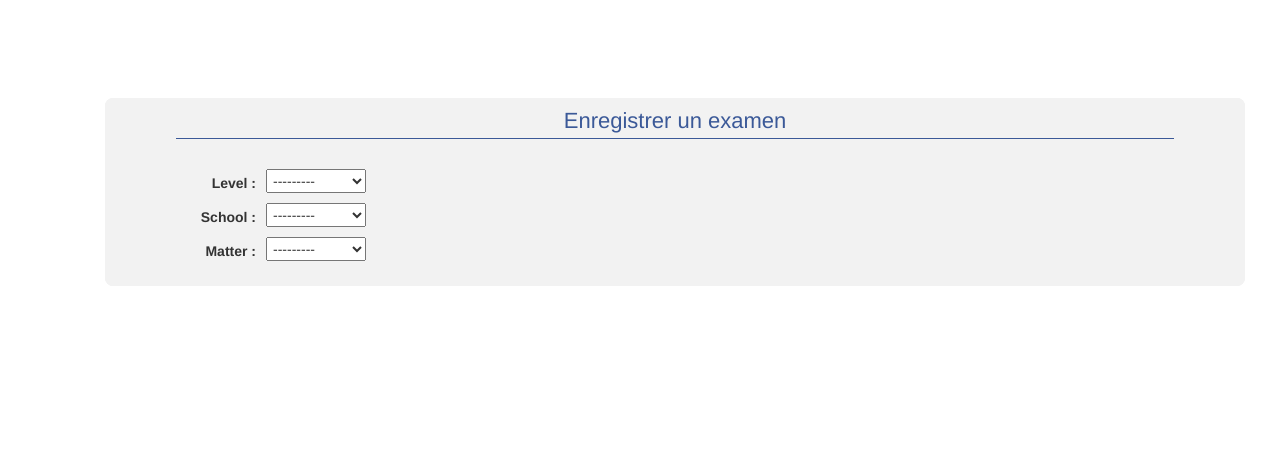
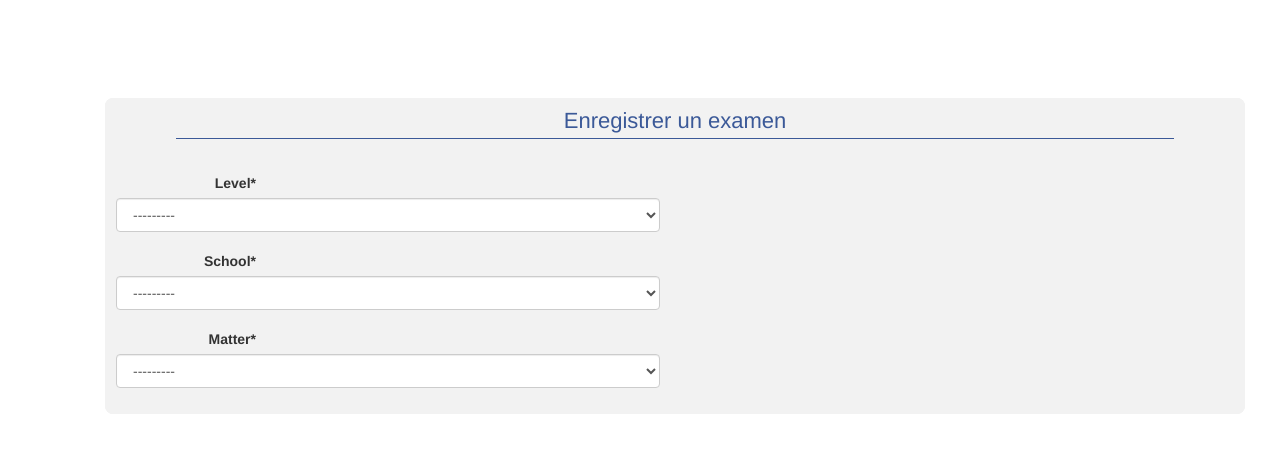
Before and after one commit to ejoinel/MonBacho, a Django app: template MonBacho/templates/createexam.html in a window 1280 px wide. Shown: the part 52-505 px from the top of the page. Run offline with Django 3.2, Linux system fonts and the light colour scheme; the template is opened without the code that fills it: values that come from a table or form of the project are taken from there, others are empty; parts of the project's set-up code (start-up, migrations or seed data) failed here and were passed over; some libraries are stand-ins or nearby versions.

Commit message:
crispy_forms
ajout de crispy_forms dans les formulaires

```diff
--- a/MonBacho/settings.py
+++ b/MonBacho/settings.py
@@ -36,6 +36,8 @@ TEMPLATE_DEBUG = True
 
 ALLOWED_HOSTS = []
 
+CRISPY_TEMPLATE_PACK = 'bootstrap3'
+
 
 # Application definition
 
@@ -46,6 +48,7 @@ INSTALLED_APPS = (
     'django.contrib.sessions',
     'django.contrib.messages',
     'django.contrib.staticfiles',
+    'crispy_forms',
     'MonBacho',
  )
 
--- a/MonBacho/templates/createexam.html
+++ b/MonBacho/templates/createexam.html
@@ -1,4 +1,5 @@
 {% extends "base.html" %}
+{% load crispy_forms_tags %}
 
 {% block title %}CreateExam{% endblock %}
 {% block bodyId %}CreateExam{% endblock %}
@@ -6,21 +7,15 @@
 
 <div class="container">
     <fieldset class="fieldset">
+       <h1>Enregistrer un examen</h1>
        <div class="row">
-        <div class="col-xs-12">
-            <h1>Enregistrer un examen</h1>
-            <div class="tab-content">
-            	<div id="#createexam" class="tab-pane fade in active">
-					<form class="form-inline" action="createexam" method="post">{% csrf_token %}
-					    {{ form.as_p }}
+       		<div class="col-xs-6">
+  				{% crispy form %}
   				<!-- Champs utilisés par le mécanisme formset de Django -->
 				{{ sortedForm.management_form }}
 			    {% for f_form in sortedForm %}
-					        {{ f_form }}
+			        {% crispy f_form %}
 			    {% endfor %}
-					</form>
-                </div>
-            </div>
 			</div>
     	</div>
     </fieldset>
```
Lines whose indentation alone changed are shown as unchanged.
